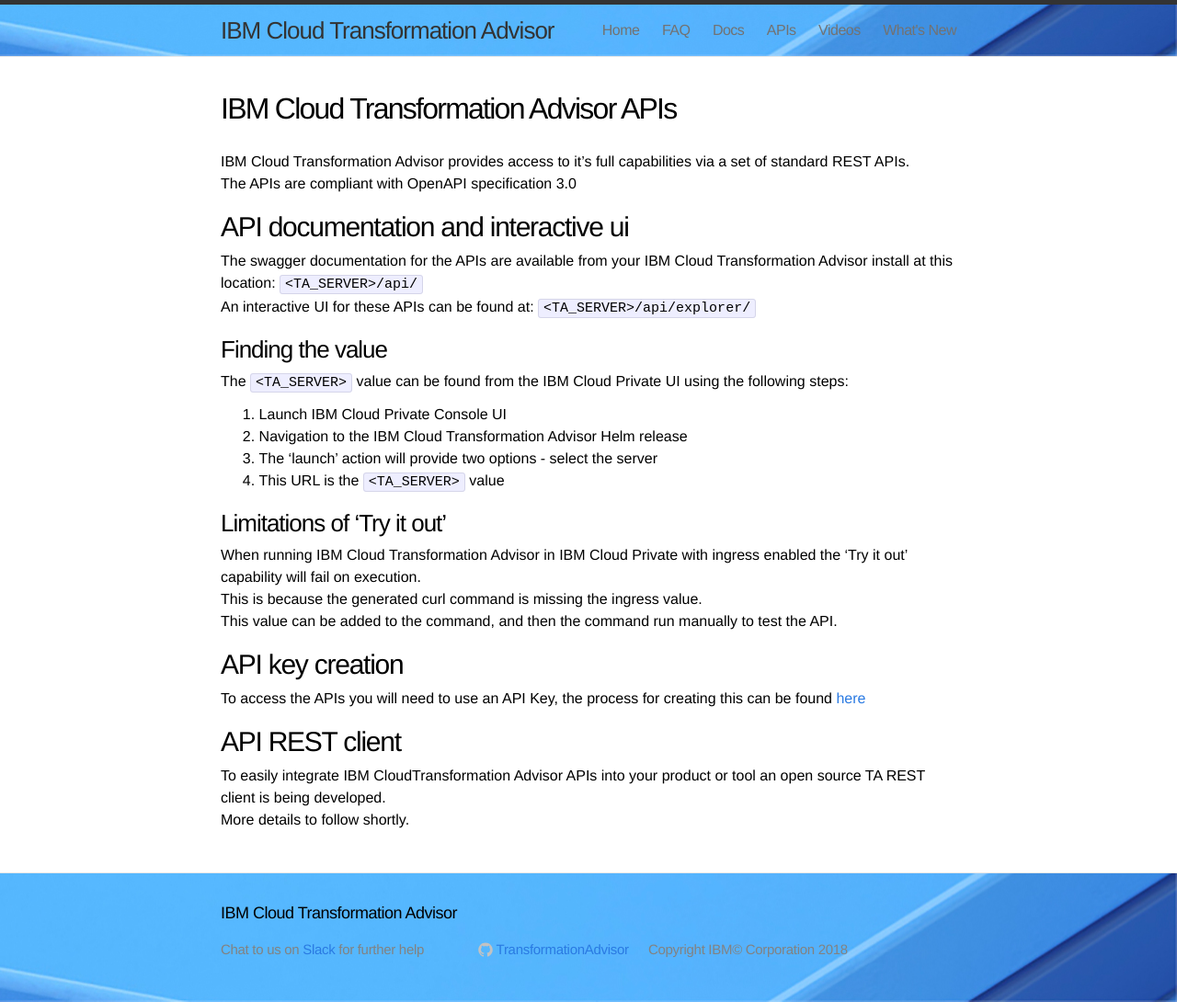
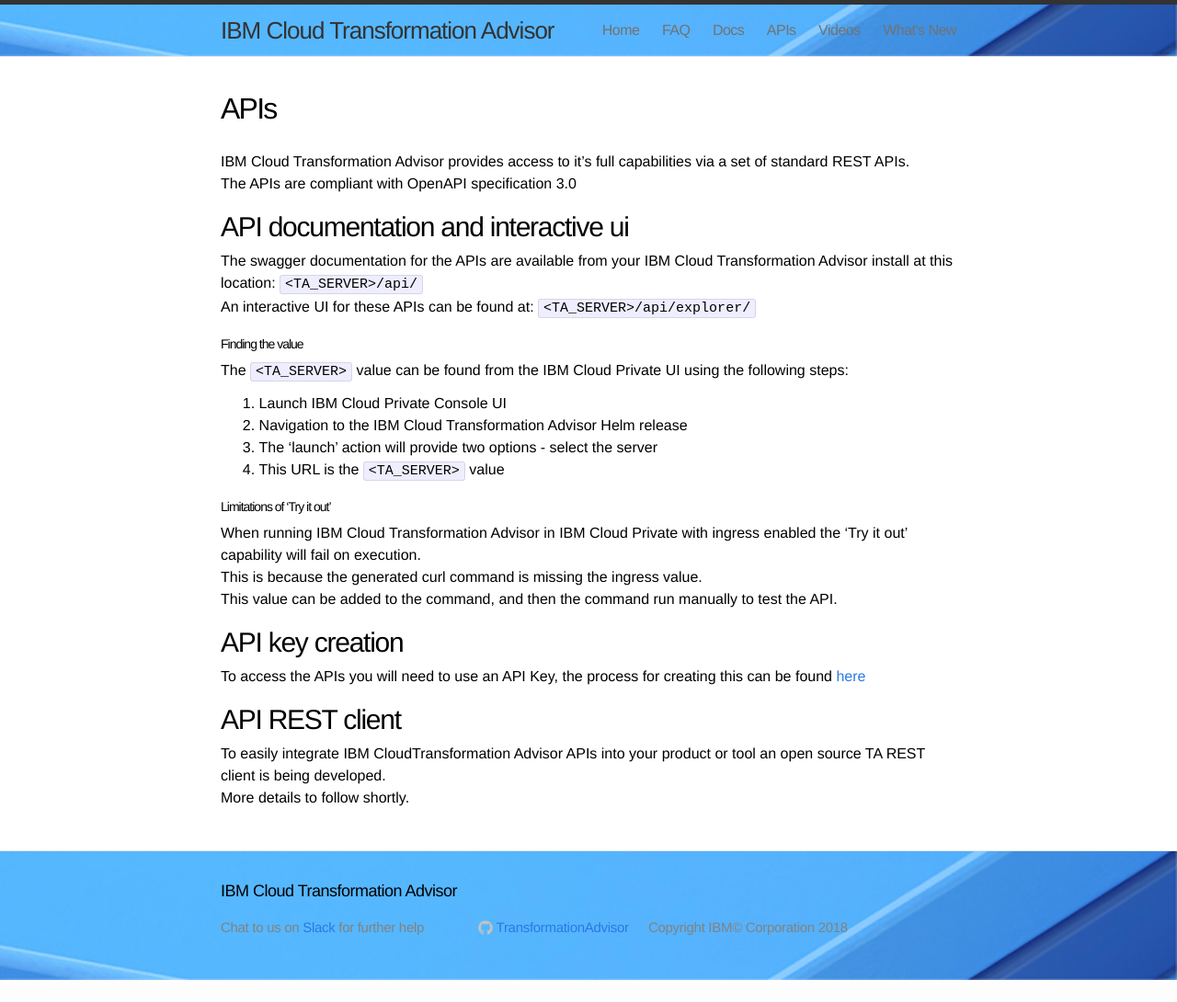
Before and after one commit to TransformationAdvisor/TA.github.io, a Jekyll site: the page built from API/index.md, in a window 1280 px wide. Shown: the whole page at 92% size. Built offline with Jekyll 4.4.1, drawn with Linux system fonts in a browser that asks for light colours; after the commit the page ends 1066 px from its top, so only the background shows below that.

Commit message:
Update index.md

```diff
--- a/API/index.md
+++ b/API/index.md
@@ -1,6 +1,6 @@
 ---
 layout: page
-title: IBM Cloud Transformation Advisor APIs
+title: APIs
 ---
 IBM Cloud Transformation Advisor provides access to it's full capabilities via a set of standard REST APIs.
 The APIs are compliant with OpenAPI specification 3.0
@@ -10,14 +10,14 @@
 The swagger documentation for the APIs are available from your IBM Cloud Transformation Advisor install at this location: `<TA_SERVER>/api/`
 An interactive UI for these APIs can be found at: `<TA_SERVER>/api/explorer/`
 
-### Finding the <TA_SEVER> value
+#### Finding the <TA_SEVER> value
 The `<TA_SERVER>` value can be found from the IBM Cloud Private UI using the following steps:
 1. Launch IBM Cloud Private Console UI
 1. Navigation to the IBM Cloud Transformation Advisor Helm release
 1. The 'launch' action will provide two options - select the server
 1. This URL is the `<TA_SERVER>` value
 
-### Limitations of 'Try it out'
+#### Limitations of 'Try it out'
 When running IBM Cloud Transformation Advisor in IBM Cloud Private with ingress enabled the 'Try it out' capability will fail on execution.
 This is because the generated curl command is missing the ingress value.
 This value can be added to the command, and then the command run manually to test the API.
```
